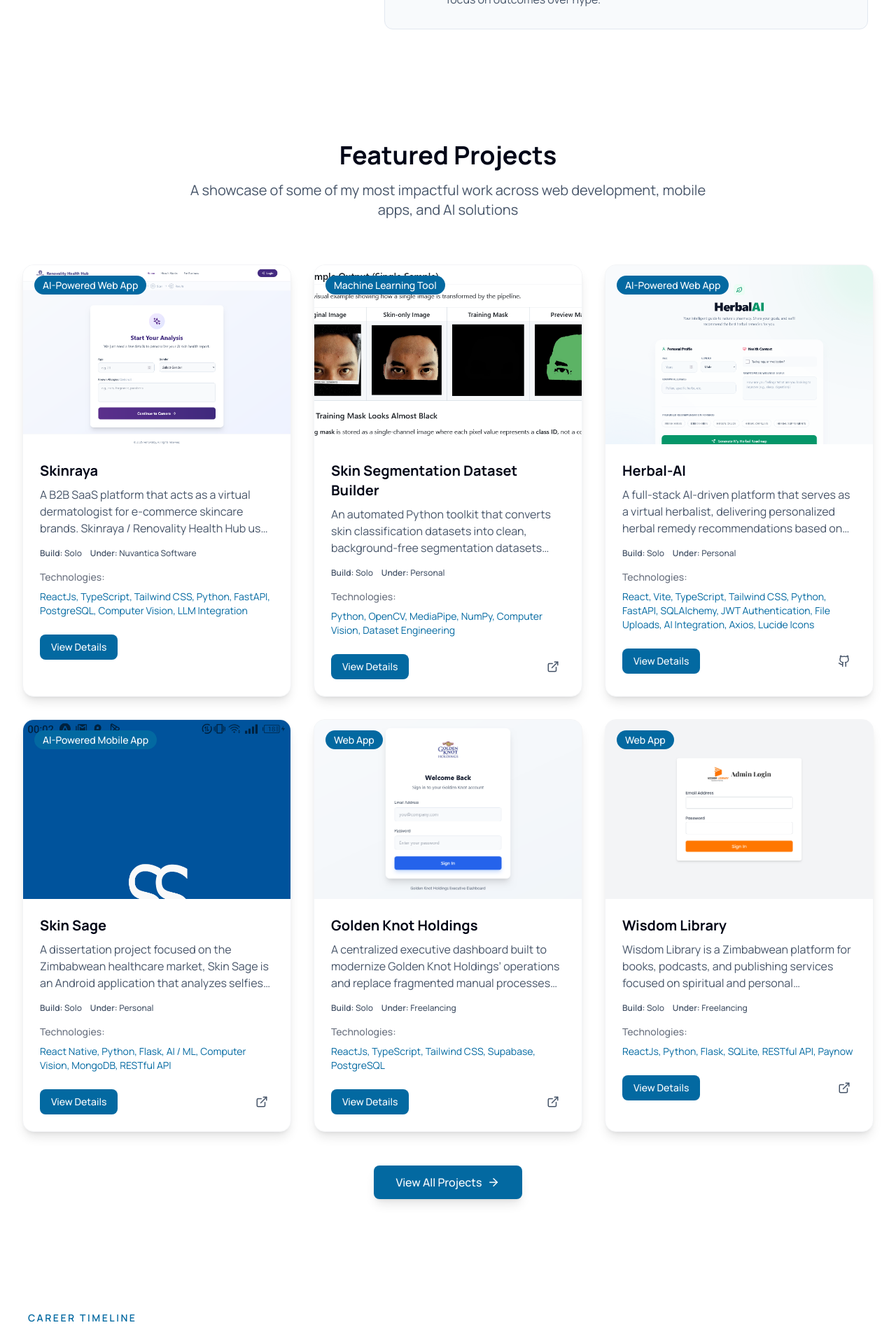
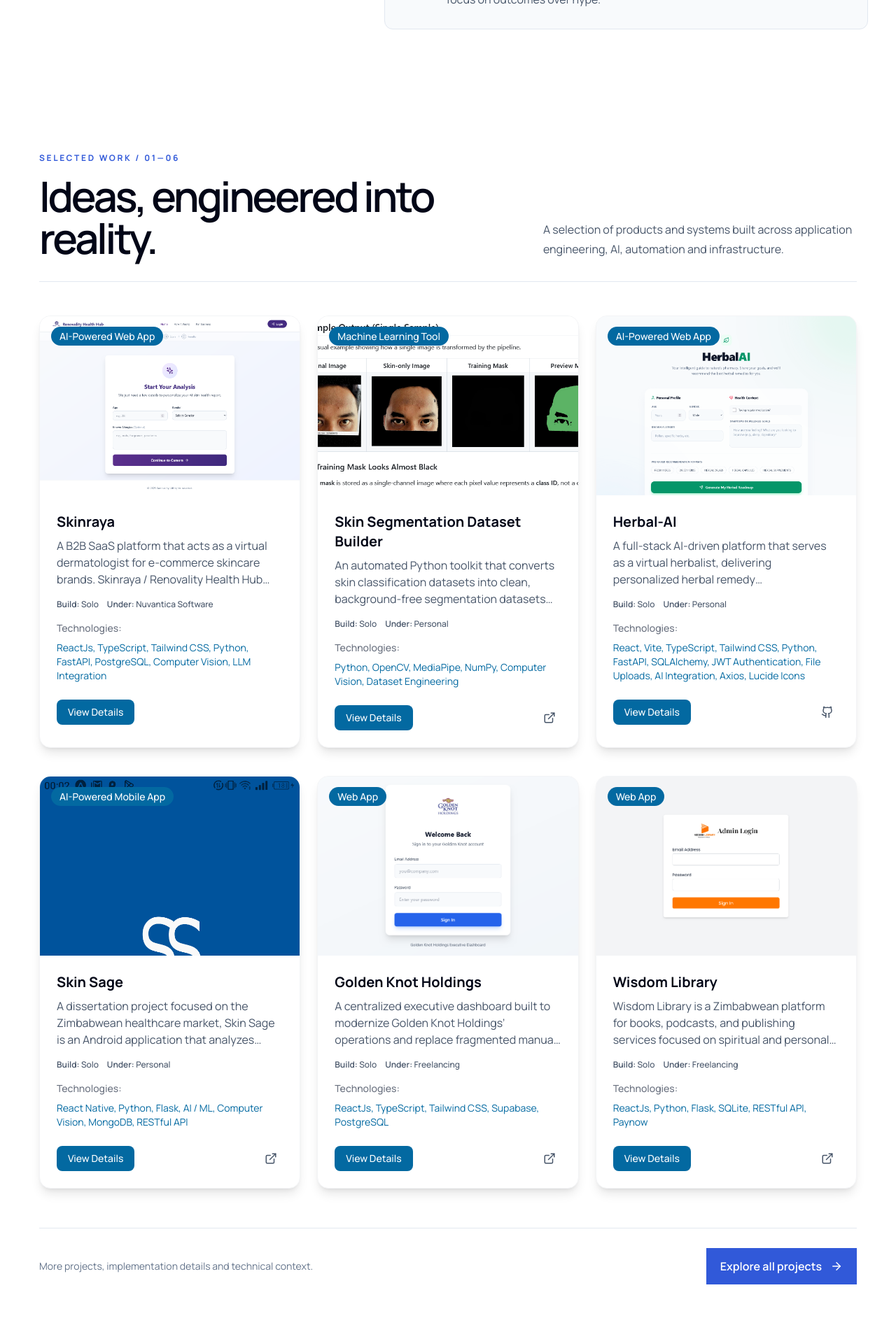
Before and after one commit to micpana/Michael-Panashe-Mudimbu-Portfolio-V2, a React (Vite) app: page / in a window 1280 px wide. Shown: the part 1600-3514 px from the top of the page at 70% size. Built offline with nearby package versions, Linux system fonts and the light colour scheme.

Commit message:
Make selected work feel like an editorial engineering showcase

```diff
--- a/src/components/FeaturedProjects.tsx
+++ b/src/components/FeaturedProjects.tsx
@@ -5,41 +5,26 @@
 import { ProjectsData } from '../data/projects_data_lazy';
 
 const FeaturedProjects: React.FC = () => {
-  // Show first 5 projects as featured
   const featuredProjects = ProjectsData.slice(0, 6);
-
   return (
-    <section className="py-20 bg-white dark:bg-slate-900" id="projects">
-      <div className="max-w-7xl mx-auto px-4 sm:px-6 lg:px-8">
-        <div className="text-center mb-16">
-          <h2 className="text-3xl sm:text-4xl font-bold text-slate-950 dark:text-white mb-4">
-            Featured Projects
-          </h2>
-          <p className="text-xl text-slate-600 dark:text-slate-300 max-w-3xl mx-auto">
-            A showcase of some of my most impactful work across web development, mobile apps, and AI solutions
-          </p>
+    <section className="bg-white py-24 dark:bg-[#0b1220]" id="projects">
+      <div className="mx-auto max-w-[1600px] px-5 sm:px-8 lg:px-14">
+        <div className="mb-12 flex flex-col justify-between gap-7 border-b border-slate-200 pb-8 dark:border-slate-800 md:flex-row md:items-end">
+          <div className="max-w-3xl">
+            <p className="text-xs font-bold uppercase tracking-[0.22em] text-[#3159d9] dark:text-[#91a9ff]">Selected work / 01—06</p>
+            <h2 className="mt-4 text-4xl font-semibold tracking-[-0.055em] text-slate-950 dark:text-white sm:text-6xl">Ideas, engineered into reality.</h2>
+          </div>
+          <p className="max-w-md text-base leading-7 text-slate-600 dark:text-slate-300">A selection of products and systems built across application engineering, AI, automation and infrastructure.</p>
         </div>
-
-        {/* Projects Grid */}
-        <div className="grid md:grid-cols-2 lg:grid-cols-3 gap-8 mb-12">
-          {featuredProjects.map((project, index) => (
-            <ProjectCard key={index} project={project} index={index} />
-          ))}
+        <div className="grid gap-x-6 gap-y-10 md:grid-cols-2 xl:grid-cols-3">
+          {featuredProjects.map((project, index) => <ProjectCard key={project.title} project={project} index={index} />)}
         </div>
-
-        {/* View More Button */}
-        <div className="text-center">
-          <Link
-            to="/projects"
-            className="inline-flex items-center gap-2 bg-sky-700 dark:bg-sky-400 dark:text-slate-950 text-white px-8 py-3 rounded-lg font-medium hover:bg-sky-800 dark:hover:bg-sky-400 transition-all duration-200 shadow-lg hover:shadow-xl transform hover:-translate-y-0.5"
-          >
-            View All Projects
-            <ArrowRight size={18} />
-          </Link>
+        <div className="mt-14 flex flex-col justify-between gap-5 border-t border-slate-200 pt-7 dark:border-slate-800 sm:flex-row sm:items-center">
+          <p className="text-sm text-slate-500 dark:text-slate-400">More projects, implementation details and technical context.</p>
+          <Link to="/projects" className="inline-flex w-fit items-center gap-3 bg-[#3159d9] px-5 py-3.5 font-semibold text-white transition hover:bg-[#2445b3] dark:bg-[#91a9ff] dark:text-[#101a32] dark:hover:bg-white">Explore all projects <ArrowRight size={18} /></Link>
         </div>
       </div>
     </section>
   );
 };
-
 export default FeaturedProjects;
```
